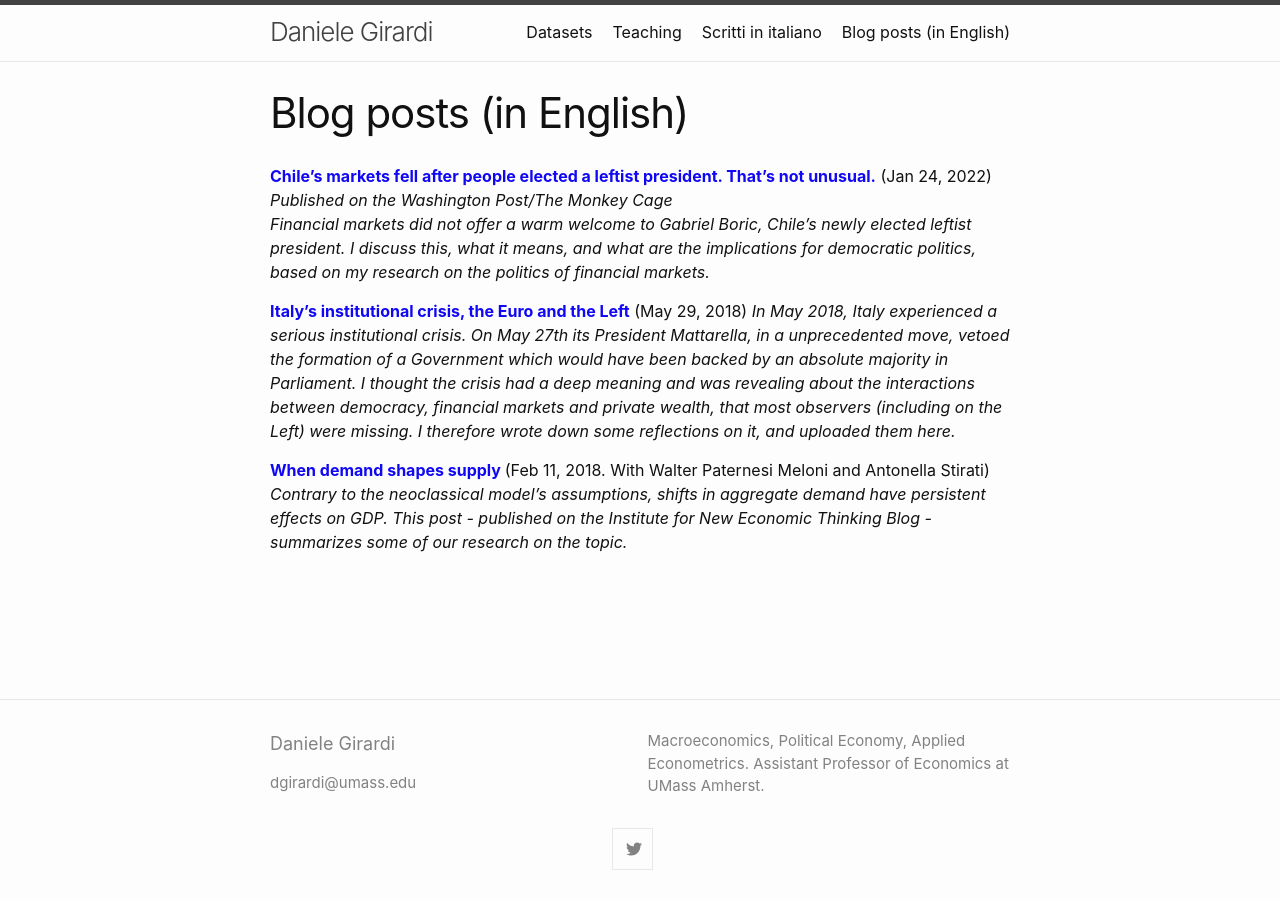
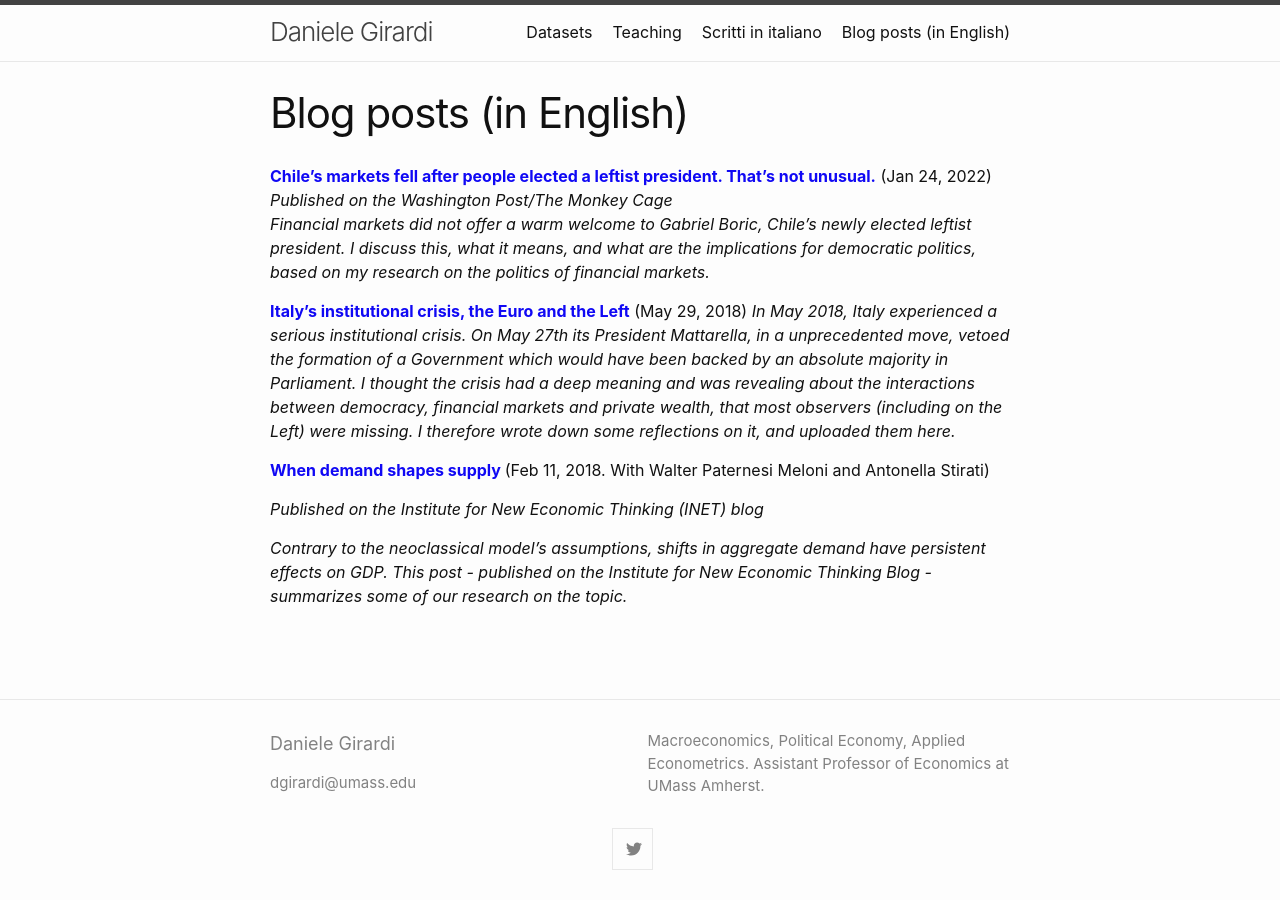
Before and after one commit to danielegirardi/danielegirardi.github.io, a Jekyll site: the page built from posts/english_posts.md, in a window 1280 px wide. Built offline with Jekyll 4.4.1, drawn with Linux system fonts in a browser that asks for light colours.

Commit message:
Update english_posts.md

```diff
--- a/posts/english_posts.md
+++ b/posts/english_posts.md
@@ -14,4 +14,7 @@ permalink: /english_posts/
 <em>In May 2018, Italy experienced a serious institutional crisis. On May 27th its President Mattarella, in a unprecedented move, vetoed the formation of a Government which would have been backed by an absolute majority in Parliament. I thought the crisis had a deep meaning and was revealing about the interactions between democracy, financial markets and private wealth, that most observers (including on the Left) were missing. I therefore wrote down some reflections on it, and uploaded them here. </em>
 
 <span style="color: #1008F4;"><strong><a href="https://www.ineteconomics.org/perspectives/blog/when-demand-shapes-supply" target="_blank" rel="noopener">When demand shapes supply </a></strong></span> (Feb 11, 2018. With Walter Paternesi Meloni and Antonella Stirati)
+
+<em> Published on the Institute for New Economic Thinking (INET) blog</em><br>
+
 <em>Contrary to the neoclassical model’s assumptions, shifts in aggregate demand have persistent effects on GDP. This post - published on the Institute for New Economic Thinking Blog - summarizes some of our research on the topic.</em>
```
